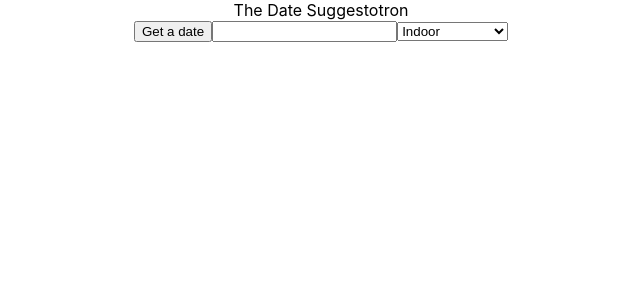
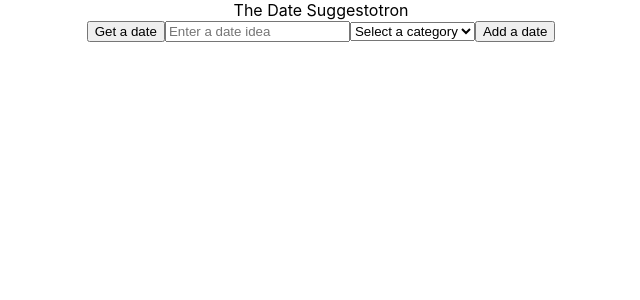
Before and after one commit to kengchuan95/DateSuggestotron, a React (Create React App) app in the folder app/: page / in a window 1280 px wide. Shown: the top 300 px of the page, without its empty margins (319-959 px from the left). Built offline with nearby package versions, Linux system fonts and the light colour scheme.

Commit message:
save date idea

```diff
--- a/app/src/App.tsx
+++ b/app/src/App.tsx
@@ -7,10 +7,12 @@ import TextInput from './TextInput';
 import SelectInput from './SelectInput';
 import DateIdea from './DateIdea';
 
-import { getDates } from './dateHelpers';
+import { getDates, addDate } from './dateHelpers';
 
 function App() {
   const [suggestedDate, setSuggestedDate] = useState({});
+  const [dateIdea, setDateIdea] = useState('');
+  const [dateCategory, setDateCategory] = useState('');
 
   const dateCategories = [
     { label: 'Indoor', value: 'Indoor' },
@@ -24,14 +26,29 @@ function App() {
     setSuggestedDate(allDates.data[0]);
   }
 
+  const addDateHandler = async () => {
+    await addDate(dateIdea, dateCategory);
+    setDateIdea('');
+    setDateCategory('');
+  }
+
   return (
     <div className="App">
       <Header />
       <Button text="Get a date" onClick={getDateHandler} />
       <DateIdea info={suggestedDate} />
-      <TextInput />
-      <SelectInput options={dateCategories} />
-      {/* <Button text="Add a date" /> */}
+      <TextInput
+        value={dateIdea}
+        onChange={setDateIdea}
+        placeholder="Enter a date idea"
+      />
+      <SelectInput
+        value={dateCategory}
+        onChange={setDateCategory}
+        options={dateCategories}
+        placeholder="Select a category"
+      />
+      <Button text="Add a date" onClick={addDateHandler} />
     </div>
   );
 }
--- a/app/src/SelectInput.tsx
+++ b/app/src/SelectInput.tsx
@@ -6,12 +6,16 @@ type SelectInputOption = {
 }
 
 type SelectInputProps = {
-  options: Array<SelectInputOption>
+  value: string;
+  onChange: Function;
+  options: Array<SelectInputOption>;
+  placeholder?: string;
 }
 
-function SelectInput({ options }: SelectInputProps) {
+function SelectInput({ value, onChange, options, placeholder }: SelectInputProps) {
   return (
-    <select>
+    <select value={value} onChange={e => onChange(e.target.value)}>
+      <option value="" disabled>{placeholder}</option>
       {options.map((option: SelectInputOption) =>
         <option key={option.value} value={option.value}>{option.label}</option>
       )}
--- a/app/src/TextInput.tsx
+++ b/app/src/TextInput.tsx
@@ -1,7 +1,20 @@
 import React from 'react';
 
-function TextInput() {
-  return <input type="text"></input>;
+type TextInputProps = {
+  value: string;
+  onChange: Function;
+  placeholder?: string;
+}
+
+function TextInput({ value, onChange, placeholder }: TextInputProps) {
+  return (
+    <input
+      type="text"
+      value={value}
+      onChange={e => onChange(e.target.value)}
+      placeholder={placeholder}
+    />
+  );
 }
 
 export default TextInput;
--- a/app/src/dateHelpers.tsx
+++ b/app/src/dateHelpers.tsx
@@ -15,8 +15,22 @@ function getDates() {
     .catch(error => console.log('error', error));
 }
 
-function addDate() {
+function addDate(idea: string, category: string) {
+  let headers = new Headers();
+  headers.append('Content-Type', 'application/json');
 
+  return fetch(
+    'https://v1.nocodeapi.com/ngoh95/google_sheets/gyztuhiFWHVuUmpy?tabId=Sheet1',
+    {
+      method: 'post',
+      headers,
+      redirect: 'follow',
+      body: JSON.stringify([[idea, category, 'Incomplete']])
+    }
+  )
+    .then(response => response.text())
+    .then(result => JSON.parse(result))
+    .catch(error => console.log('error', error));
 }
 
 export {
```
